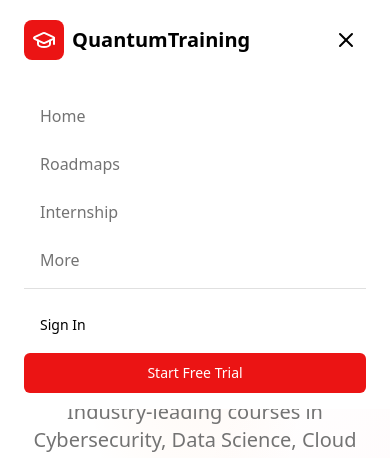
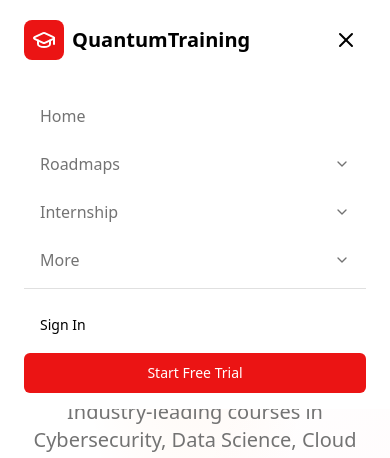
Before and after one commit to Kavya75340/Quantum, a React (Vite) app: page / in a window 390 px wide. Both pictures are taken after a click on the button 346 px from the left and 40 px from the top of the page. Shown: the top 458 px of the page. Built offline with nearby package versions, Linux system fonts and the light colour scheme.

Commit message:
Navbar for mobile version

```diff
--- a/src/component/layout/Navbar.jsx
+++ b/src/component/layout/Navbar.jsx
@@ -102,6 +102,7 @@
 export const Navbar = () => {
     const [isOpen, setIsOpen] = useState(false);
     const [activeMenu, setActiveMenu] = useState(null);
+    const [openSubmenu, setOpenSubmenu] = useState(null);
 
     return (
         <nav className="fixed top-0 left-0 right-0 z-50  bg-white">
@@ -208,19 +209,88 @@
                             initial={{ height: 0, opacity: 0 }}
                             animate={{ height: "auto", opacity: 1 }}
                             exit={{ height: 0, opacity: 0 }}
-                            className="lg:hidden overflow-hidden"
+                            className="lg:hidden overflow-hidden bg-white"
                         >
                             <div className="py-4 space-y-2">
                                 {navItems.map((item) => (
-                                    <a
-                                        key={item.label}
-                                        href="#"
-                                        className="block px-4 py-2 text-muted-foreground hover:text-foreground transition-colors"
-                                    >
-                                        {item.label}
-                                    </a>
+                                    <div key={item.label}>
+                                        {/* 🔹 Top-level item */}
+                                        <button
+                                            onClick={() =>
+                                                item.submenu
+                                                    ? setOpenSubmenu(
+                                                          openSubmenu ===
+                                                              item.label
+                                                              ? null
+                                                              : item.label
+                                                      )
+                                                    : null
+                                            }
+                                            className="w-full flex items-center justify-between px-4 py-2 text-left text-muted-foreground hover:text-foreground"
+                                        >
+                                            <span>{item.label}</span>
+                                            {item.submenu && (
+                                                <ChevronDown
+                                                    className={`w-4 h-4 transition-transform ${
+                                                        openSubmenu ===
+                                                        item.label
+                                                            ? "rotate-180"
+                                                            : ""
+                                                    }`}
+                                                />
+                                            )}
+                                        </button>
+
+                                        {/* 🔸 Submenu Items */}
+                                        <AnimatePresence>
+                                            {item.submenu &&
+                                                openSubmenu === item.label && (
+                                                    <motion.div
+                                                        initial={{
+                                                            height: 0,
+                                                            opacity: 0,
+                                                        }}
+                                                        animate={{
+                                                            height: "auto",
+                                                            opacity: 1,
+                                                        }}
+                                                        exit={{
+                                                            height: 0,
+                                                            opacity: 0,
+                                                        }}
+                                                        className="pl-6 pr-4 space-y-2 overflow-hidden"
+                                                    >
+                                                        {item.submenu.map(
+                                                            (subitem) => (
+                                                                <a
+                                                                    key={
+                                                                        subitem.label
+                                                                    }
+                                                                    href={
+                                                                        subitem.href
+                                                                    }
+                                                                    className="block py-2 text-sm text-muted-foreground hover:text-foreground"
+                                                                >
+                                                                    <div className="font-medium">
+                                                                        {
+                                                                            subitem.label
+                                                                        }
+                                                                    </div>
+                                                                    <div className="text-xs opacity-75">
+                                                                        {
+                                                                            subitem.description
+                                                                        }
+                                                                    </div>
+                                                                </a>
+                                                            )
+                                                        )}
+                                                    </motion.div>
+                                                )}
+                                        </AnimatePresence>
+                                    </div>
                                 ))}
 
+                                {/* Bottom Buttons */}
                                 <div className="pt-4 space-y-2 border-t border-border">
                                     <Button
                                         variant="ghost"
```
